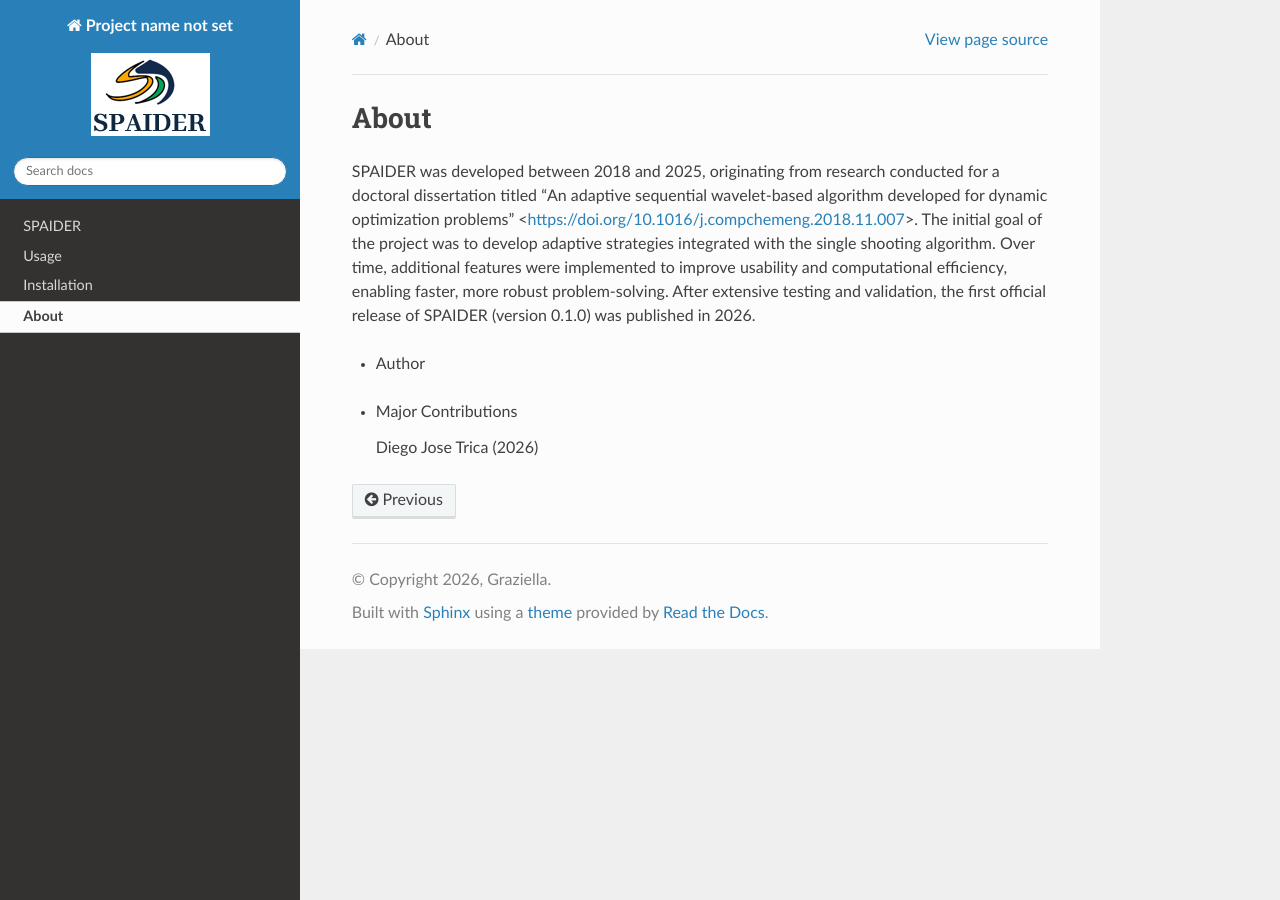
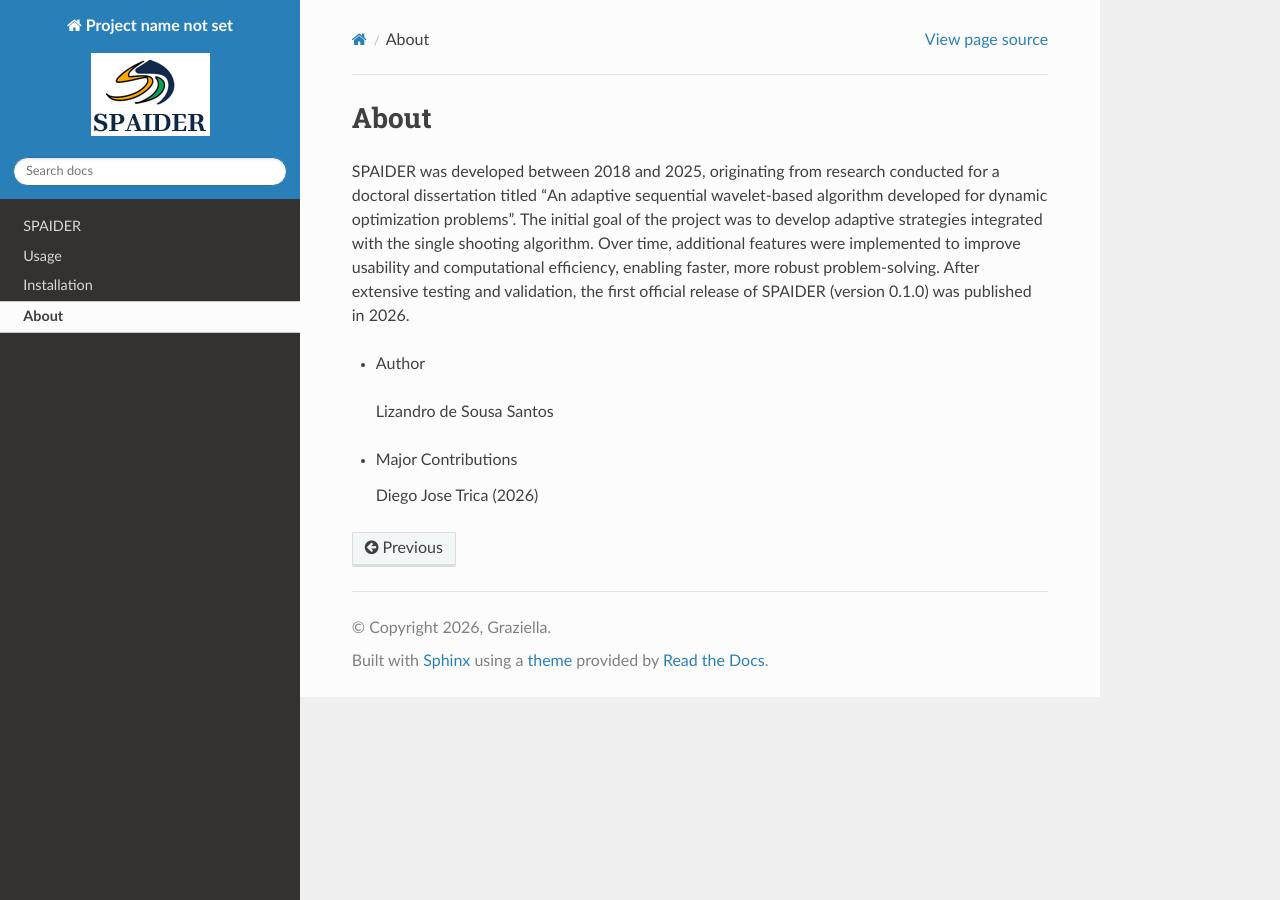
Before and after one commit to LizandroCloud/SPAIDER-M, a Sphinx documentation site: the page built from docs/source/about.rst, in a window 1280 px wide. Built offline with Sphinx 7.4.7 and the Read the Docs theme 3.1.0, drawn with Linux system fonts in a browser that asks for light colours; some of the changed lines change nothing that is shown.

Commit message:
Update about.rst

```diff
--- a/docs/source/about.rst
+++ b/docs/source/about.rst
@@ -1,12 +1,9 @@
 About
 =====
 
-SPAIDER was developed between 2018 and 2025, originating from research conducted for a doctoral dissertation titled "An adaptive sequential wavelet-based algorithm developed for dynamic optimization problems" <https://doi.org/10.1016/j.compchemeng.2018.11.007>. The initial goal of the project was to develop adaptive strategies integrated with the single shooting algorithm. Over time, additional features were implemented to improve usability and computational efficiency, enabling faster, more robust problem-solving. After extensive testing and validation, the first official release of SPAIDER (version 0.1.0) was published in 2026.
+SPAIDER was developed between 2018 and 2025, originating from research conducted for a doctoral dissertation titled "An adaptive sequential wavelet-based algorithm developed for dynamic optimization problems". The initial goal of the project was to develop adaptive strategies integrated with the single shooting algorithm. Over time, additional features were implemented to improve usability and computational efficiency, enabling faster, more robust problem-solving. After extensive testing and validation, the first official release of SPAIDER (version 0.1.0) was published in 2026.
 
 - Author
-
-.. image:: https://cdn-icons-png.flaticon.com/16/174/174857.png
-   :target: https://www.linkedin.com/in/lizandro-santos-80aa215b/
 
  Lizandro de Sousa Santos
 
```
